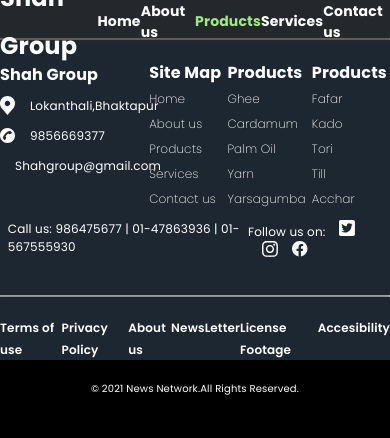
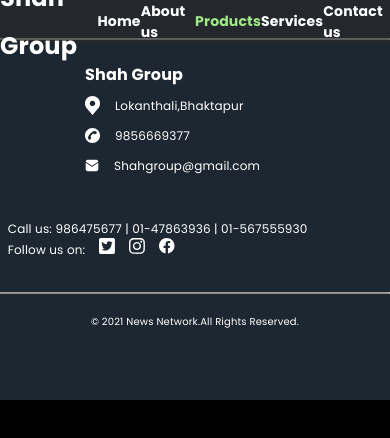
Before and after one commit to SameerCrestha/shah-group, a Next.js app: page /products in a window 390 px wide. Shown: the top 438 px of the page. Built offline with nearby package versions, Linux system fonts and the light colour scheme.

Commit message:
made footer responsive

```diff
--- a/components/layout.module.css
+++ b/components/layout.module.css
@@ -49,7 +49,6 @@
     flex-direction: row;
     justify-content: space-around;
     margin-top: 20px;
-
 }
 
 .footerSection1>div {
@@ -146,3 +145,26 @@
     text-align: center;
     font-size: 10px;
 }
+
+@media (max-width:600px) {
+    .footer {
+        height: 400px;
+    }
+
+    .footerSection1 {
+        flex-direction: column;
+        align-items: center;
+    }
+
+    .footerLinks {
+        display: none;
+    }
+
+    .footerSection2 {
+        flex-direction: column;
+    }
+
+    .footerSection3 {
+        display: none;
+    }
+}
```
